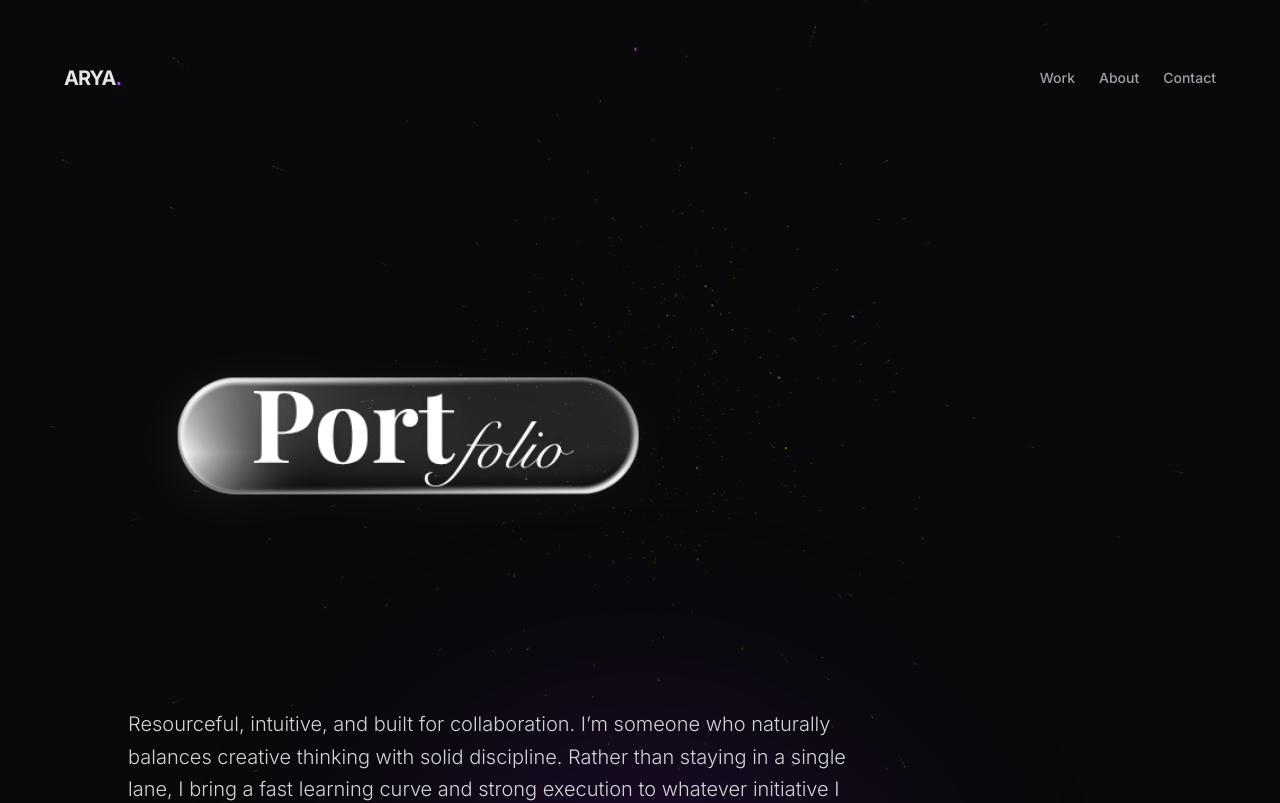
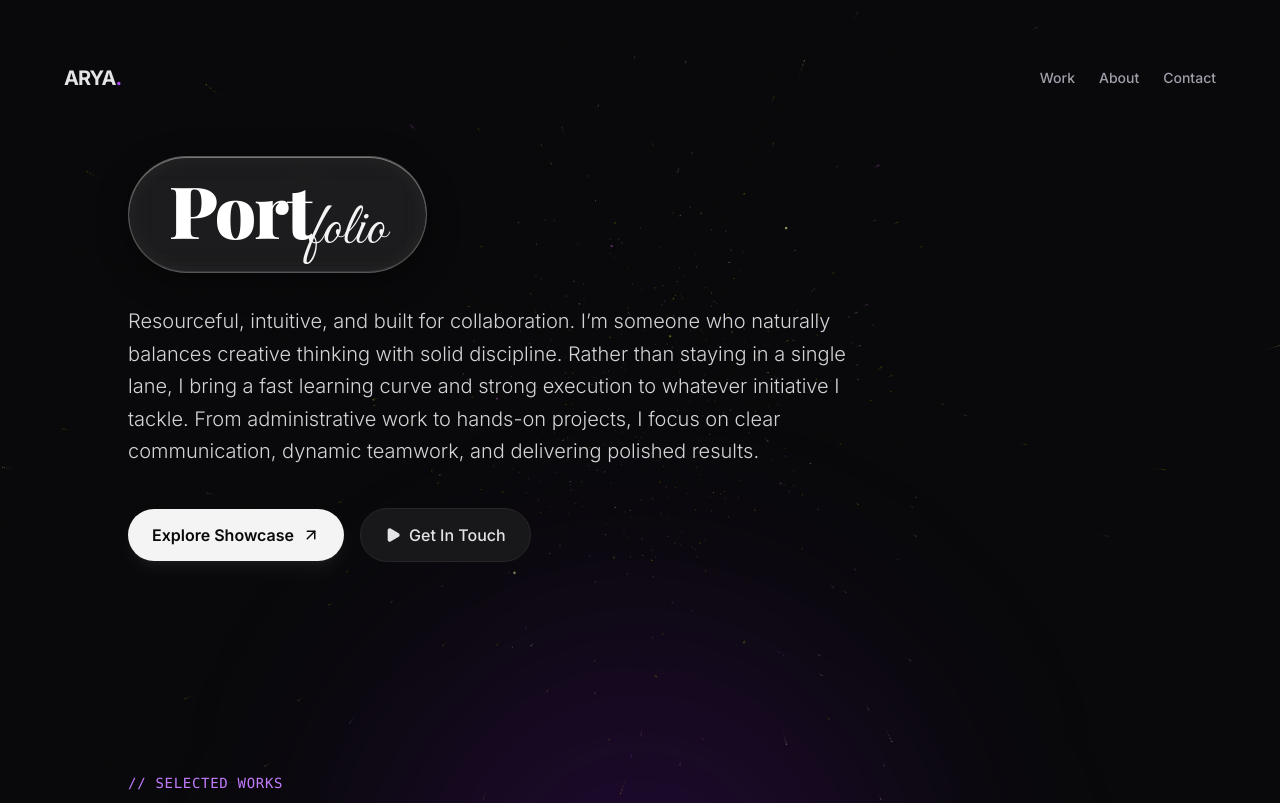
Before and after one commit to noy2high/portfolio, a Next.js app: page / in a window 1280 px wide. Shown: the top 803 px of the page. Built offline with nearby package versions, Linux system fonts and the light colour scheme.

Commit message:
Update page.tsx

```diff
--- a/app/page.tsx
+++ b/app/page.tsx
@@ -2,7 +2,6 @@
 
 import { motion } from "framer-motion";
 import { ArrowUpRight, Play } from "lucide-react";
-import Image from "next/image";
 import PortfolioGrid from "./components/PortfolioGrid";
 import Experience from "./components/Experience";
 import Footer from "./components/Footer";
@@ -37,31 +36,29 @@ export default function Home() {
       </motion.header>
 
       {/* Main Hero Content */}
-      <div className="my-auto pt-12 pb-8 z-10 max-w-5xl mx-auto w-full relative flex flex-col items-start text-left">
+      <div className="my-auto pt-16 pb-12 z-10 max-w-5xl mx-auto w-full relative flex flex-col items-start text-left">
 
-        {/* Hero Graphic Container (Balanced Sizing) */}
+        {/* Custom Glassmorphism Header Badge */}
         <motion.div
-          initial={{ opacity: 0, scale: 0.95 }}
-          animate={{ opacity: 1, scale: 1 }}
+          initial={{ opacity: 0, y: 20 }}
+          animate={{ opacity: 1, y: 0 }}
           transition={{ duration: 0.8, delay: 0.2 }}
-          className="relative w-full max-w-md sm:max-w-lg md:max-w-xl h-auto -ml-2 mb-2"
+          className="glass-badge px-10 py-4 mb-8 flex items-baseline gap-1 shadow-2xl select-none"
         >
-          <Image
-            src="/Port.png"
-            alt="Portfolio Header"
-            width={600}
-            height={200}
-            priority
-            className="w-full h-auto object-contain drop-shadow-[0_8px_24px_rgba(255,255,255,0.12)]"
-          />
+          <span className="font-playfair font-black text-5xl md:text-7xl text-white tracking-tight leading-none">
+            Port
+          </span>
+          <span className="font-cursive font-normal text-4xl md:text-6xl text-zinc-100 -ml-1 transform translate-y-1">
+            folio
+          </span>
         </motion.div>
 
-        {/* Custom About Text (Tightly Overlapped) */}
+        {/* Custom About Text */}
         <motion.p
-          initial={{ opacity: 0, y: 15 }}
+          initial={{ opacity: 0, y: 20 }}
           animate={{ opacity: 1, y: 0 }}
           transition={{ duration: 0.8, delay: 0.3 }}
-          className="text-lg md:text-xl text-zinc-300 max-w-3xl font-light leading-relaxed mb-10 -mt-2 sm:-mt-4 relative z-10"
+          className="text-lg md:text-xl text-zinc-300 max-w-3xl font-light leading-relaxed mb-10"
         >
           Resourceful, intuitive, and built for collaboration. I’m someone who naturally balances creative thinking with solid discipline. Rather than staying in a single lane, I bring a fast learning curve and strong execution to whatever initiative I tackle. From administrative work to hands-on projects, I focus on clear communication, dynamic teamwork, and delivering polished results.
         </motion.p>
@@ -71,7 +68,7 @@ export default function Home() {
           initial={{ opacity: 0, y: 20 }}
           animate={{ opacity: 1, y: 0 }}
           transition={{ duration: 0.8, delay: 0.4 }}
-          className="flex flex-wrap gap-4 items-center mb-16 relative z-10"
+          className="flex flex-wrap gap-4 items-center mb-16"
         >
           <motion.a
             whileHover={{ scale: 1.03 }}
```
